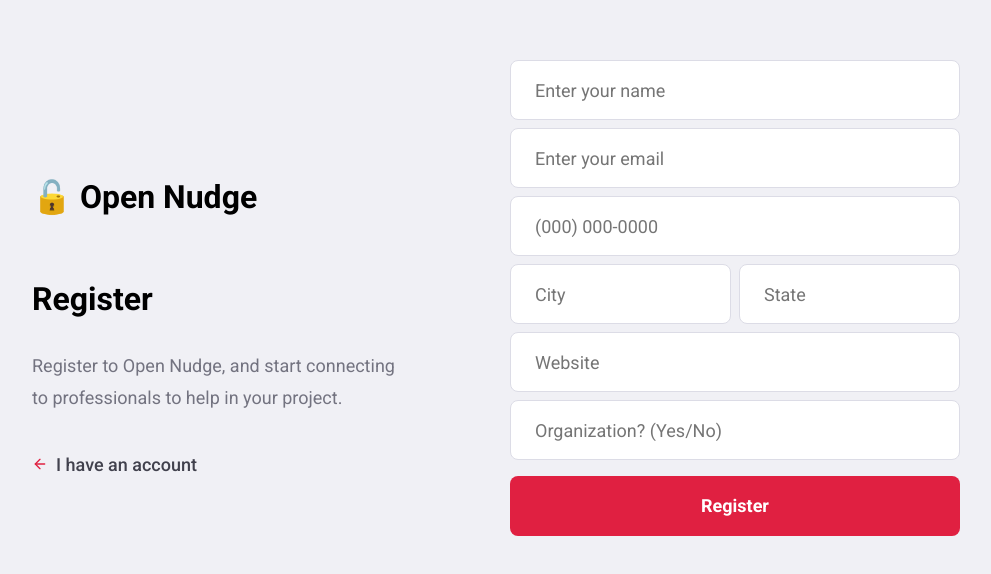
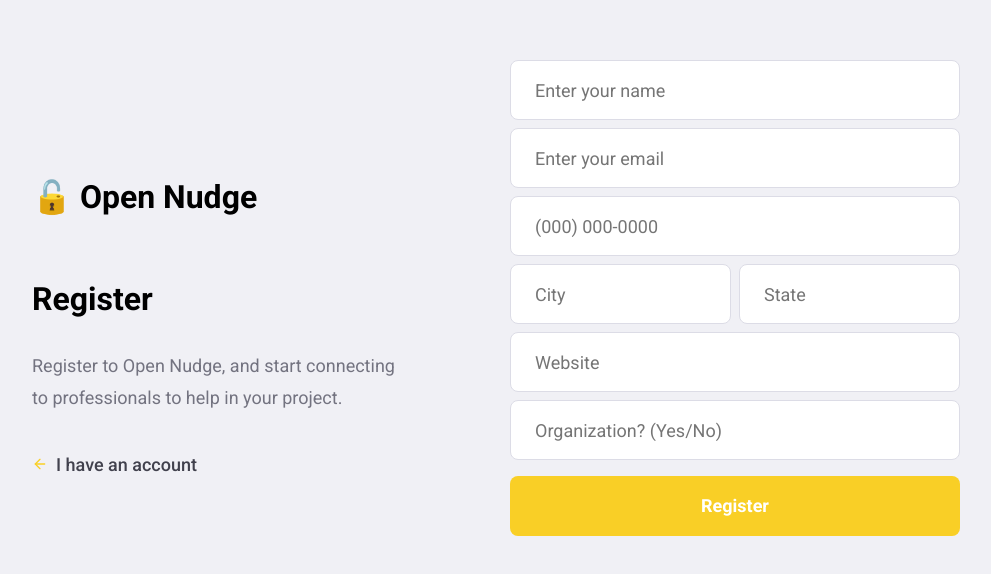
Before and after one commit to lucasamonrc/open-nudge, a React (Create React App) app in the folder web/: page /register in a window 1280 px wide. Shown: the part 106-680 px from the top of the page, without its empty margins (144-1135 px from the left). Built offline with nearby package versions, Linux system fonts and the light colour scheme.

Commit message:
Update color scheme

```diff
--- a/web/src/global.css
+++ b/web/src/global.css
@@ -44,7 +44,7 @@ form textarea {
 .button {
   width: 100%;
   height: 60px;
-  background: #e02041;
+  background: #f9cf26;
   border: 0;
   border-radius: 8px;
   color: #FFF;
--- a/web/src/pages/Logon/index.js
+++ b/web/src/pages/Logon/index.js
@@ -48,7 +48,7 @@ const Logon = () => {
           <button className="button" type="submit">Log in</button>
 
           <Link className="back-link" to="/register">
-            <FiLogIn size={16} color="#e02041" />
+            <FiLogIn size={16} color="#f9cf26" />
             Register now
           </Link>
         </form>
--- a/web/src/pages/NewProject/index.js
+++ b/web/src/pages/NewProject/index.js
@@ -50,7 +50,7 @@ const NewProject = () => {
           <p>Describe your project and its needs with as much detail as possible to draw professionals unto it.</p>
 
           <Link className="back-link" to="/profile">
-            <FiArrowLeft size={16} color="#E02041" />
+            <FiArrowLeft size={16} color="#f9cf26" />
             Back to profile
           </Link>
         </section>
--- a/web/src/pages/Profile/index.js
+++ b/web/src/pages/Profile/index.js
@@ -53,7 +53,7 @@ const Profile = () => {
         <span>Welcome, {userName}</span>
         <Link className="button" to="/projects/new">Create new project</Link>
         <button onClick={handleLogout} type="button">
-          <FiPower size={18} color="#E02041" />
+          <FiPower size={18} color="#f9cf26" />
         </button>
       </header>
 
--- a/web/src/pages/Register/index.js
+++ b/web/src/pages/Register/index.js
@@ -57,7 +57,7 @@ const Register = () => {
           <p>Register to Open Nudge, and start connecting to professionals to help in your project.</p>
 
           <Link className="back-link" to="/logon">
-            <FiArrowLeft size={16} color="#e02041" />
+            <FiArrowLeft size={16} color="#f9cf26" />
             I have an account
           </Link>
         </section>
```
